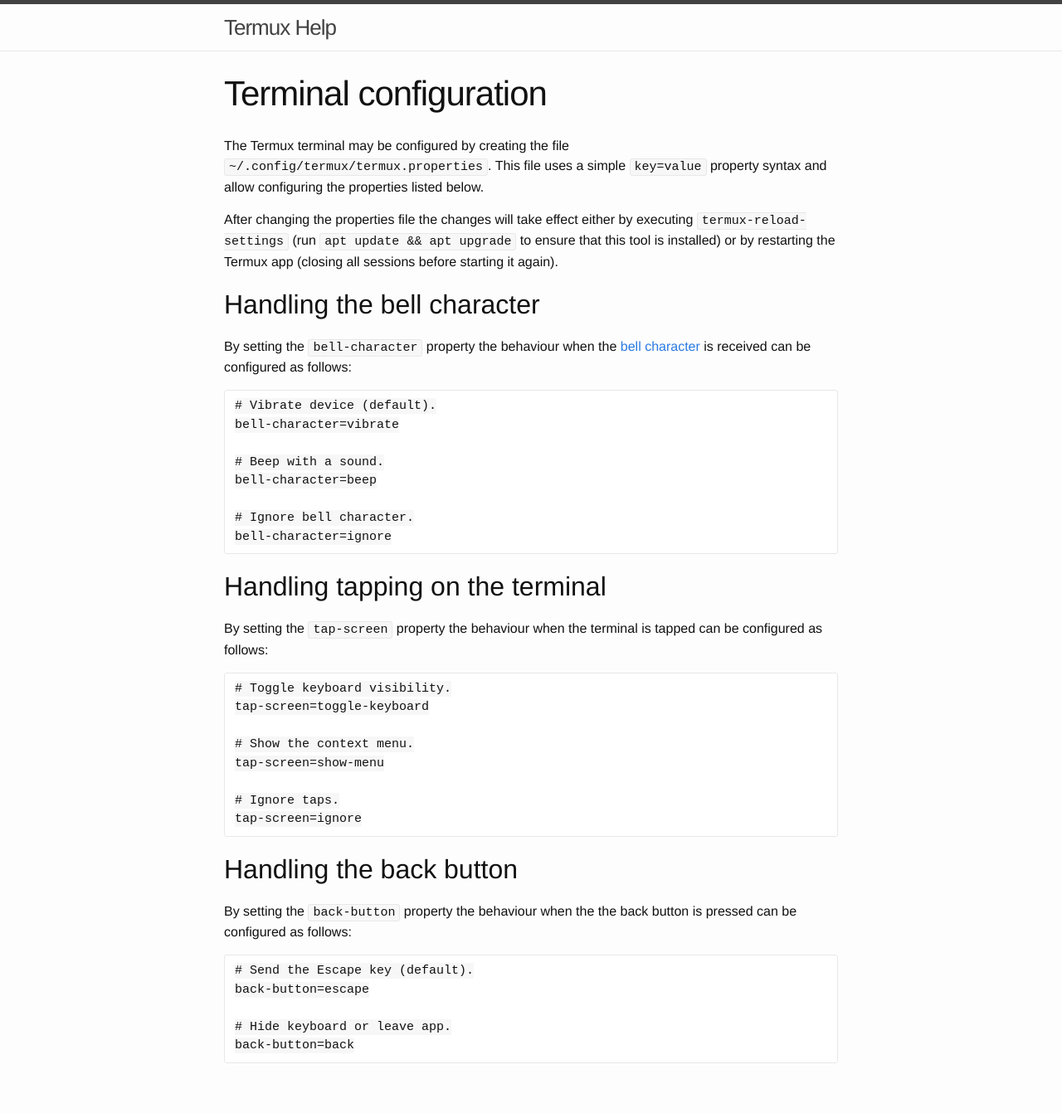
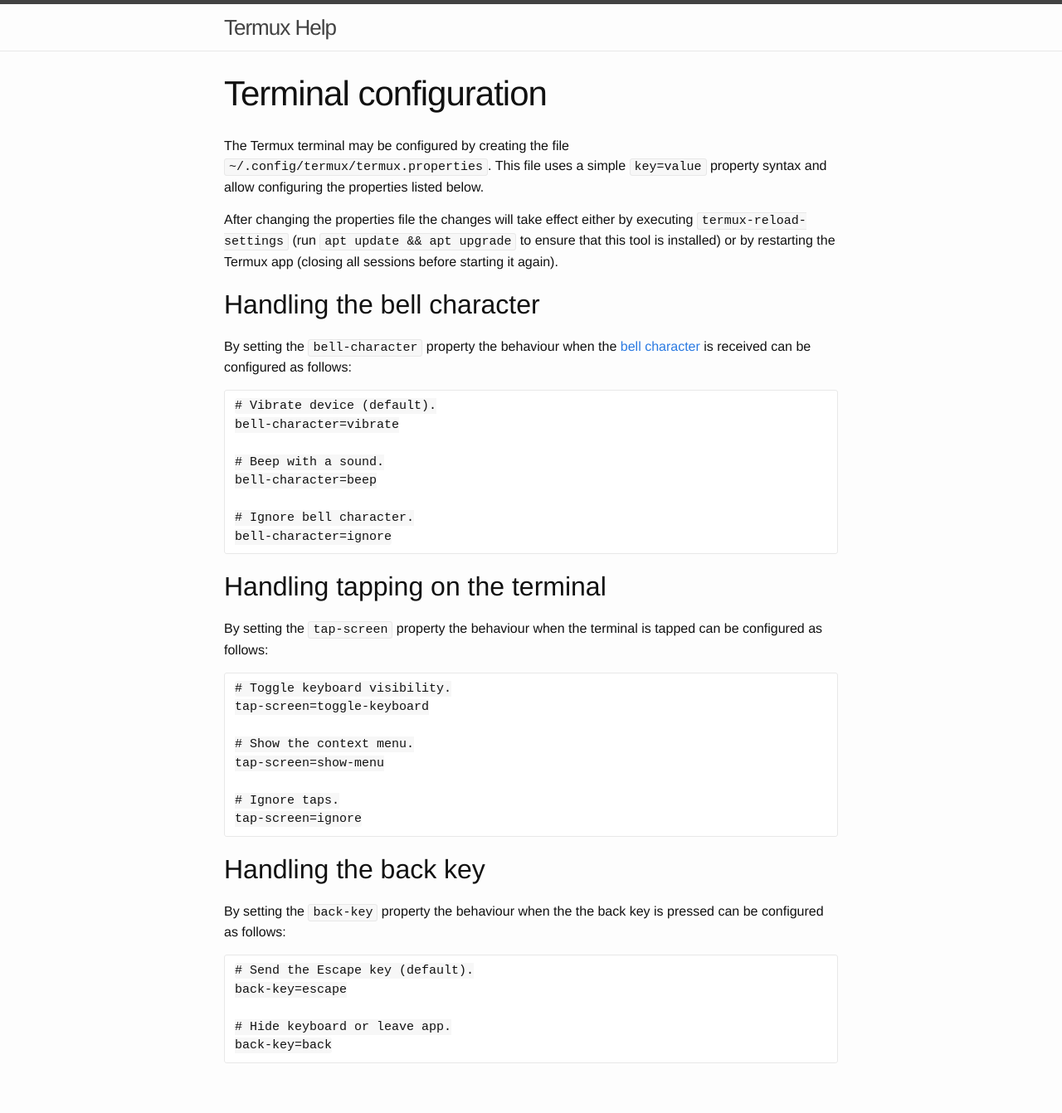
Before and after one commit to termux/termux.github.io, a Jekyll site: the page built from configuration.md, in a window 1280 px wide. Shown: the whole page at 83% size. Built offline with Jekyll 4.4.1, drawn with Linux system fonts in a browser that asks for light colours.

Commit message:
Fix back-button -> back-key

```diff
--- a/configuration.md
+++ b/configuration.md
@@ -33,12 +33,12 @@
     # Ignore taps.
     tap-screen=ignore
 
-Handling the back button
-------------------------
-By setting the `back-button` property the behaviour when the the back button is pressed can be configured as follows:
+Handling the back key
+---------------------
+By setting the `back-key` property the behaviour when the the back key is pressed can be configured as follows:
 
     # Send the Escape key (default).
-    back-button=escape
+    back-key=escape
 
     # Hide keyboard or leave app.
-    back-button=back
+    back-key=back
```
